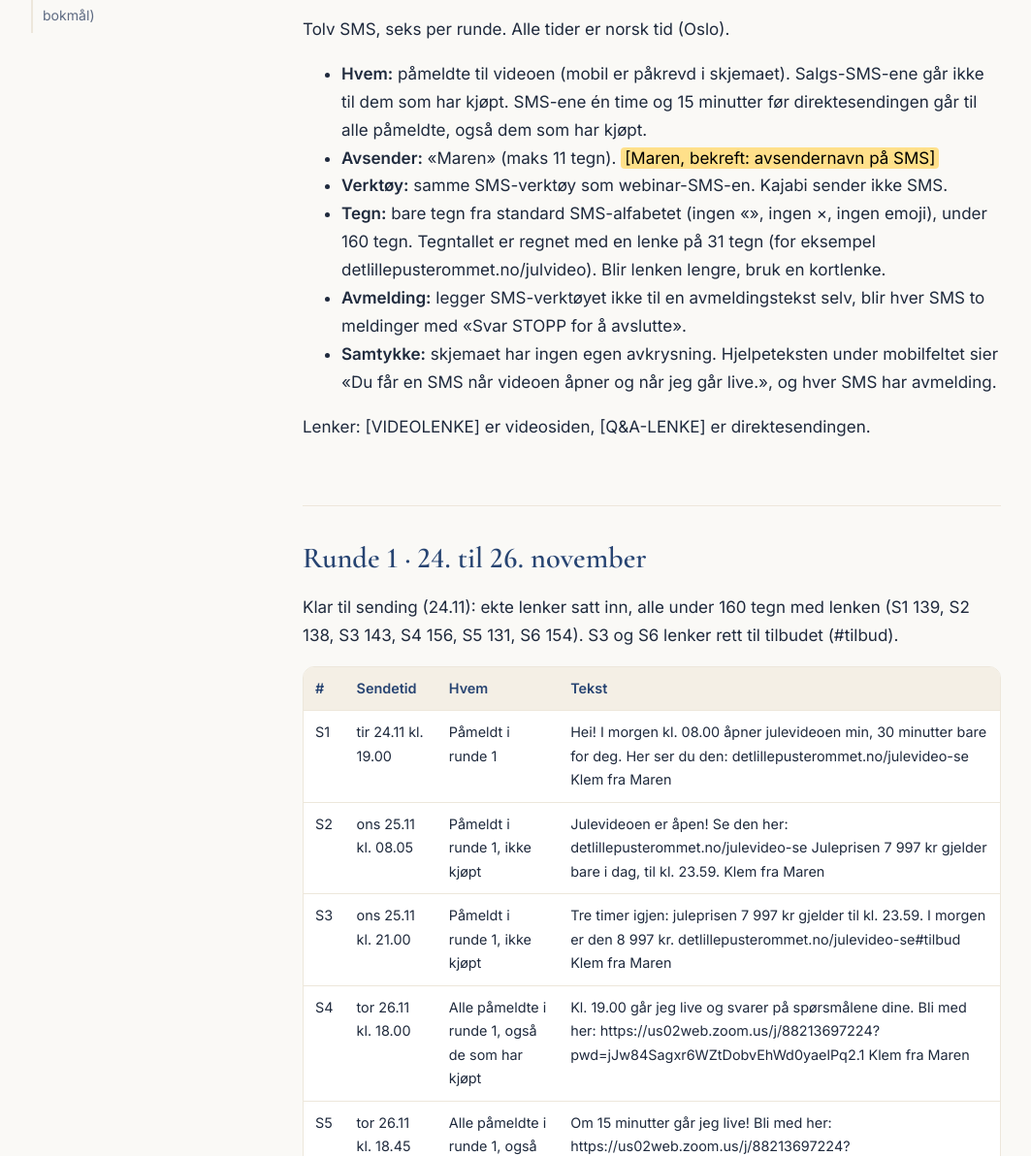
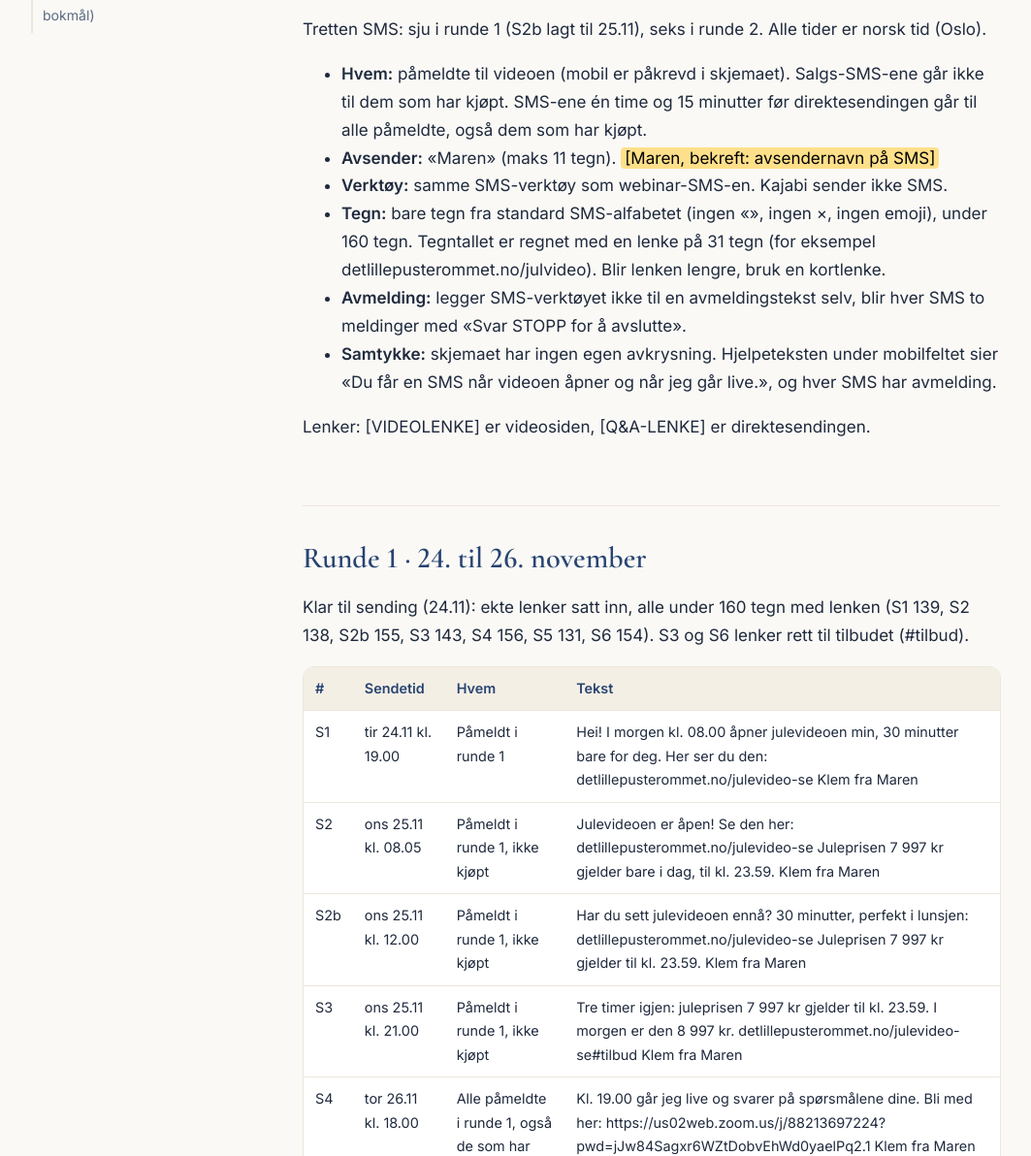
Before and after one commit to haphuongharley-wq/maren-bw-2026-review, a plain HTML site: page copy/sms.html in a window 1280 px wide. Shown: the part 328-1520 px from the top of the page at 97% size, without its empty margins (64-1127 px from the left). Drawn offline with nearby package versions, Linux system fonts and the light colour scheme.

Commit message:
docs: add Wednesday midday SMS to round 1

```diff
--- a/copy/sms.html
+++ b/copy/sms.html
@@ -48,7 +48,7 @@ body{font-variant-numeric:lining-nums}</style></head><body><nav class="bar" aria
 </ul>
 </div>
 </nav><article><h1 id="sms-julen-2026-norsk-bokmal">SMS · Julen 2026 (norsk, bokmål)</h1>
-<p>Tolv SMS, seks per runde. Alle tider er norsk tid (Oslo).</p>
+<p>Tretten SMS: sju i runde 1 (S2b lagt til 25.11), seks i runde 2. Alle tider er norsk tid (Oslo).</p>
 <ul>
 <li><strong>Hvem:</strong> påmeldte til videoen (mobil er påkrevd i skjemaet). Salgs-SMS-ene går ikke til dem som har kjøpt. SMS-ene én time og 15 minutter før direktesendingen går til alle påmeldte, også dem som har kjøpt.</li>
 <li><strong>Avsender:</strong> «Maren» (maks 11 tegn). <mark>[Maren, bekreft: avsendernavn på SMS]</mark></li>
@@ -59,7 +59,7 @@ body{font-variant-numeric:lining-nums}</style></head><body><nav class="bar" aria
 </ul>
 <p>Lenker: [VIDEOLENKE] er videosiden, [Q&amp;A-LENKE] er direktesendingen.</p>
 <h2 id="runde-1-24-til-26-november">Runde 1 · 24. til 26. november</h2>
-<p>Klar til sending (24.11): ekte lenker satt inn, alle under 160 tegn med lenken (S1 139, S2 138, S3 143, S4 156, S5 131, S6 154). S3 og S6 lenker rett til tilbudet (#tilbud).</p>
+<p>Klar til sending (24.11): ekte lenker satt inn, alle under 160 tegn med lenken (S1 139, S2 138, S2b 155, S3 143, S4 156, S5 131, S6 154). S3 og S6 lenker rett til tilbudet (#tilbud).</p>
 <table>
 <thead>
 <tr>
@@ -81,6 +81,12 @@ body{font-variant-numeric:lining-nums}</style></head><body><nav class="bar" aria
 <td>ons 25.11 kl. 08.05</td>
 <td>Påmeldt i runde 1, ikke kjøpt</td>
 <td>Julevideoen er åpen! Se den her: detlillepusterommet.no/julevideo-se Juleprisen 7 997 kr gjelder bare i dag, til kl. 23.59. Klem fra Maren</td>
+</tr>
+<tr>
+<td>S2b</td>
+<td>ons 25.11 kl. 12.00</td>
+<td>Påmeldt i runde 1, ikke kjøpt</td>
+<td>Har du sett julevideoen ennå? 30 minutter, perfekt i lunsjen: detlillepusterommet.no/julevideo-se Juleprisen 7 997 kr gjelder til kl. 23.59. Klem fra Maren</td>
 </tr>
 <tr>
 <td>S3</td>
```
